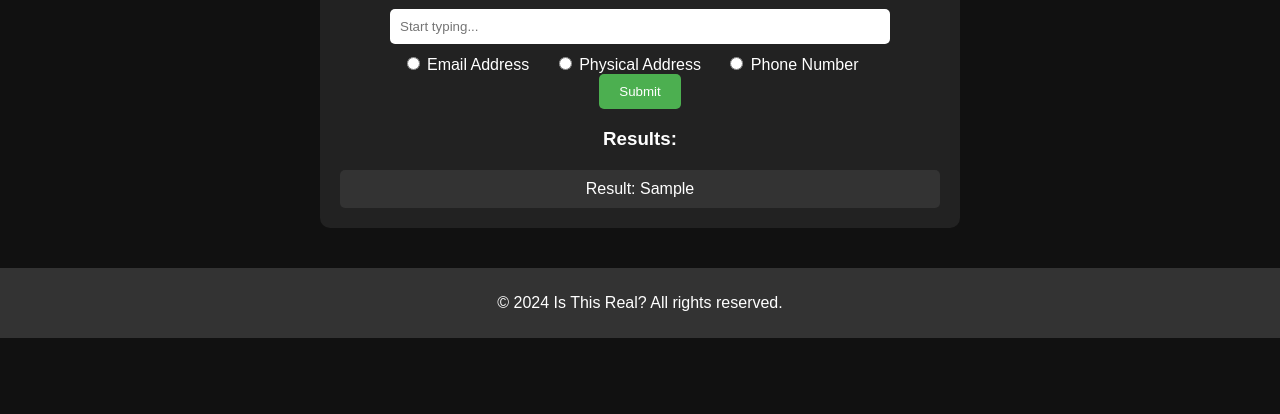
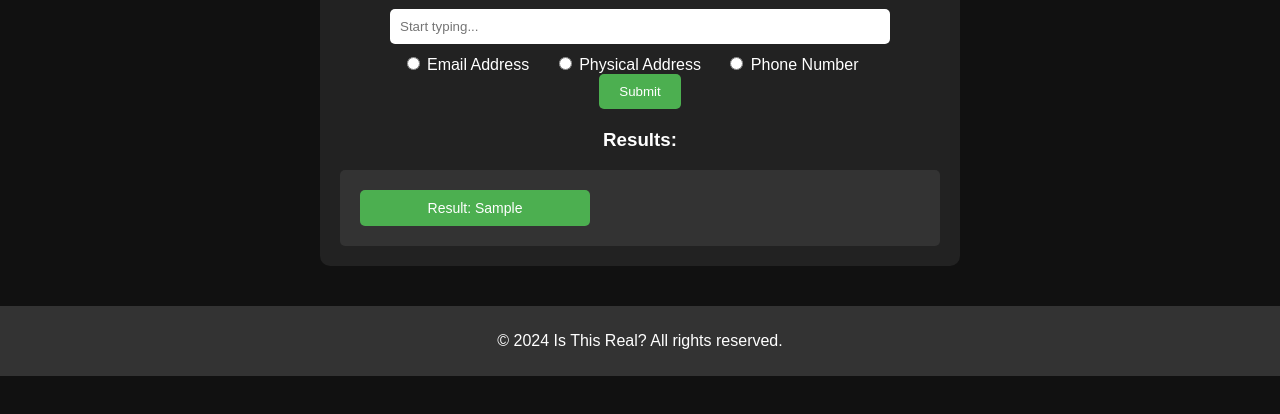
Before and after one commit to IAmEchino/INST377_Project_Group_64, a website: page home.html in a window 1280 px wide. Both pictures are taken after typing "Sample" into the empty fields and a click on the button "Submit". Shown: the part 186-600 px from the top of the page. Drawn offline with Linux system fonts and the light colour scheme.

Commit message:
Update final-styles.css

```diff
--- a/final-styles.css
+++ b/final-styles.css
@@ -90,3 +90,32 @@ body {
     background: #333;
     color: #fff;
   }
+
+#results-container {
+    margin-top: 20px;
+  }
+
+  #results {
+    display: flex;
+    flex-wrap: wrap;
+    gap: 10px;
+    margin-top: 10px;
+    background: #333;
+    padding: 20px;
+    border-radius: 5px;
+  }
+
+  .result-box {
+    background: #4CAF50;
+    color: #fff;
+    padding: 10px 15px;
+    border-radius: 5px;
+    text-align: center;
+    font-size: 14px;
+    flex: 1 1 100px;
+    max-width: 200px;
+  }
+
+  .result-box:hover {
+    background: #45a049;
+  }
```
